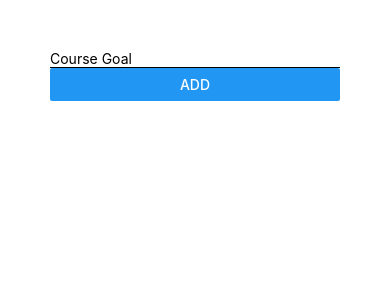
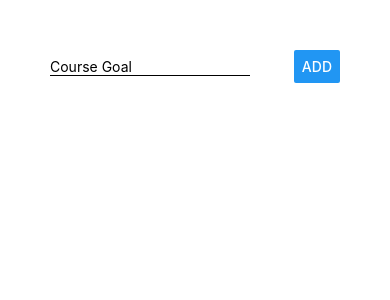
Before and after one commit to hunter-graves/reactnative, a React Native app: screen / in a window 390 px wide. Shown: the top 300 px of the page. Built offline with nearby package versions, Linux system fonts and the light colour scheme.

Commit message:
more inline styling using flexbox

```diff
--- a/App.js
+++ b/App.js
@@ -5,8 +5,10 @@
   const[outputText, setOutputText] = useState('Open up App.js to start working on your App')
   return (
     <View style={{padding: 50}}>
-      <View>
-        <TextInput placeholder="Course Goal" style={{borderBottomColor: 'black', borderBottomWidth: 1 }}/>
+      <View style={{flexDirection: 'row', justifyContent: 'space-between', alignItems: 'center'}}>
+        <TextInput
+         placeholder="Course Goal"
+         style={{ width: 200, borderBottomColor: 'black', borderBottomWidth: 1 }}/>
         <Button title="ADD"/>
       </View>
     </View>
```
